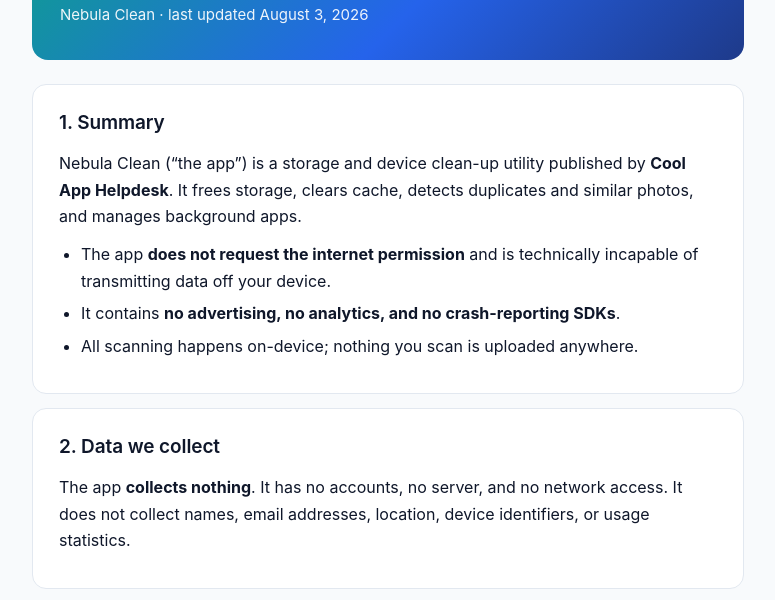
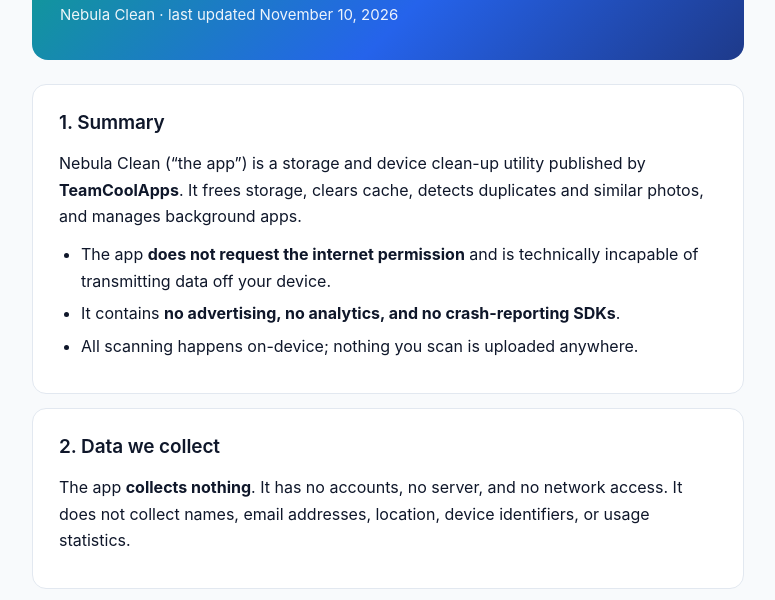
Before and after one commit to coolapphelpdesk-bot/cleaner-privacy, a plain HTML site: page index.html in a window 1280 px wide. Shown: the part 121-721 px from the top of the page, without its empty margins (252-1027 px from the left). Drawn offline with Linux system fonts and the light colour scheme.

Commit message:
Use TeamCoolApps as developer name; Cool App Helpdesk only for support

```diff
--- a/index.html
+++ b/index.html
@@ -4,7 +4,7 @@
 <meta charset="UTF-8">
 <meta name="viewport" content="width=device-width, initial-scale=1.0">
 <title>Privacy Policy — Nebula Clean</title>
-<meta name="description" content="Privacy policy for the Nebula Clean Android application by Cool App Helpdesk.">
+<meta name="description" content="Privacy policy for the Nebula Clean Android application by TeamCoolApps.">
 <style>
   :root {
     --bg: #f8fafc; --surface: #ffffff; --text: #0f172a; --muted: #64748b;
@@ -56,12 +56,12 @@
 
 <header>
   <h1>Privacy Policy</h1>
-  <p>Nebula Clean &middot; last updated <time datetime="2026-08-03">August 3, 2026</time></p>
+  <p>Nebula Clean &middot; last updated <time datetime="2026-11-10">November 10, 2026</time></p>
 </header>
 
 <section class="card">
   <h2>1. Summary</h2>
-  <p>Nebula Clean (&ldquo;the app&rdquo;) is a storage and device clean-up utility published by <strong>Cool App Helpdesk</strong>. It frees storage, clears cache, detects duplicates and similar photos, and manages background apps.</p>
+  <p>Nebula Clean (&ldquo;the app&rdquo;) is a storage and device clean-up utility published by <strong>TeamCoolApps</strong>. It frees storage, clears cache, detects duplicates and similar photos, and manages background apps.</p>
   <ul>
     <li>The app <strong>does not request the internet permission</strong> and is technically incapable of transmitting data off your device.</li>
     <li>It contains <strong>no advertising, no analytics, and no crash-reporting SDKs</strong>.</li>
@@ -133,7 +133,7 @@
   <p>Questions or feedback? Email <a href="mailto:coolapphelpdesk@gmail.com">coolapphelpdesk@gmail.com</a>.</p>
 </section>
 
-<footer>&copy; 2026 Cool App Helpdesk &middot; Nebula Clean</footer>
+<footer>&copy; 2026 TeamCoolApps &middot; Nebula Clean</footer>
 
 </main>
 </body>
```
